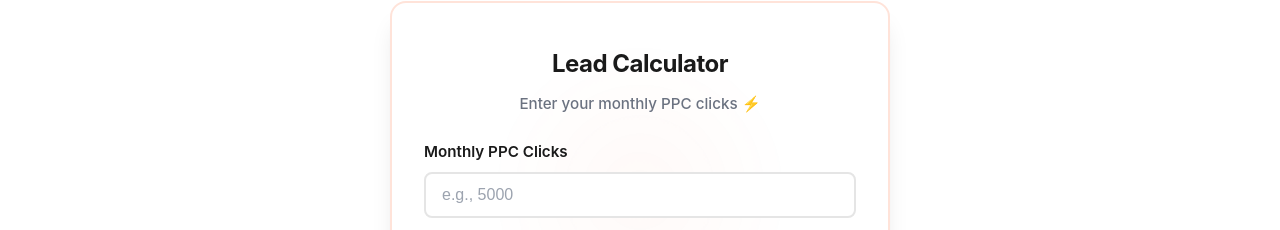
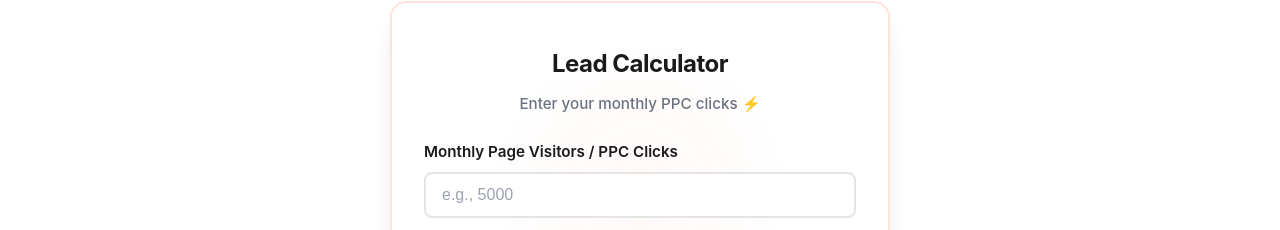
Before and after one commit to ChadPassa/flowclose-leads97, a plain HTML site: page index.html in a window 1280 px wide. Shown: the part 1739-1969 px from the top of the page. Drawn offline with Linux system fonts and the light colour scheme; a script that the page names is missing.

Commit message:
Update calculator label to Monthly Page Visitors / PPC Clicks

```diff
--- a/index.html
+++ b/index.html
@@ -188,7 +188,7 @@
 
                     <div class="widget-body">
                         <div class="widget-input-group">
-                            <label for="widget-visitors">Monthly PPC Clicks</label>
+                            <label for="widget-visitors">Monthly Page Visitors / PPC Clicks</label>
                             <input type="number" id="widget-visitors" placeholder="e.g., 5000" class="widget-input">
                         </div>
 
```
Also changed, not shown: 1 other file.
